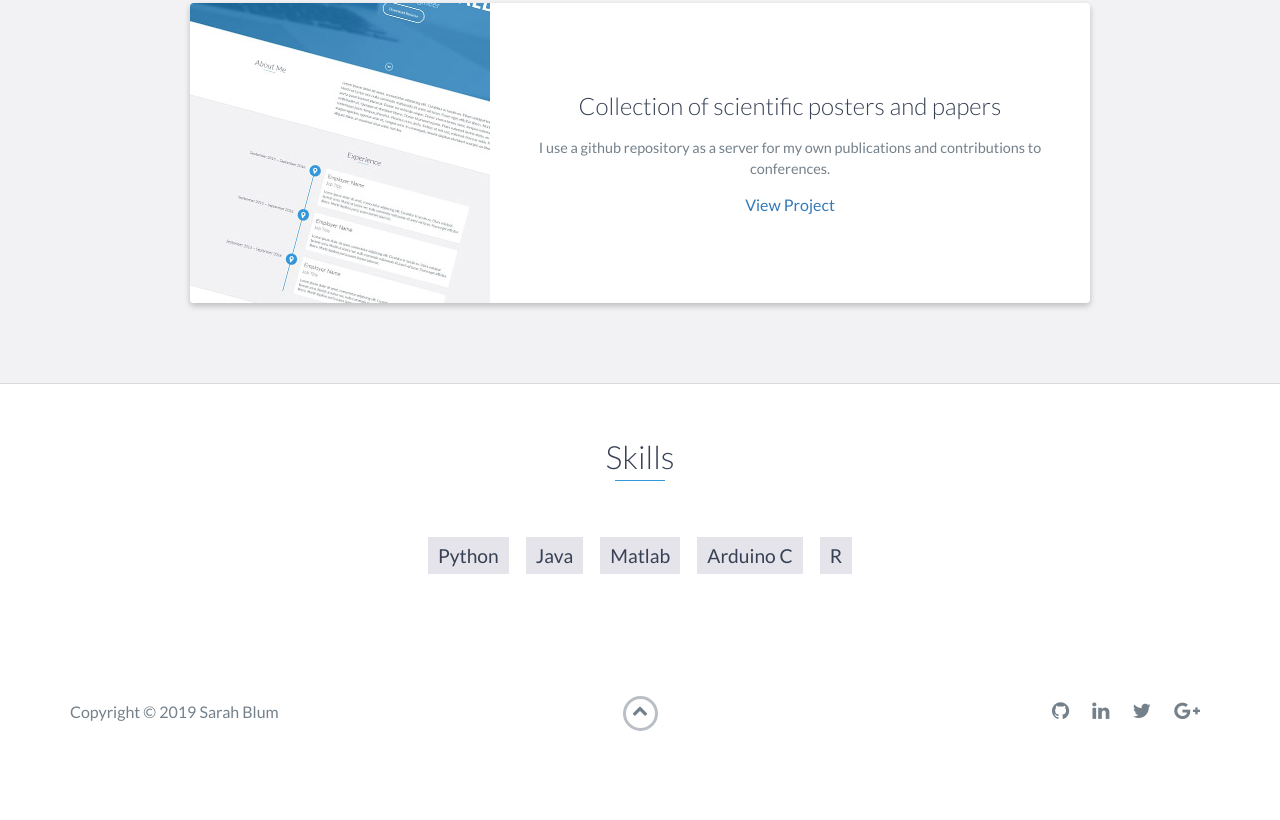
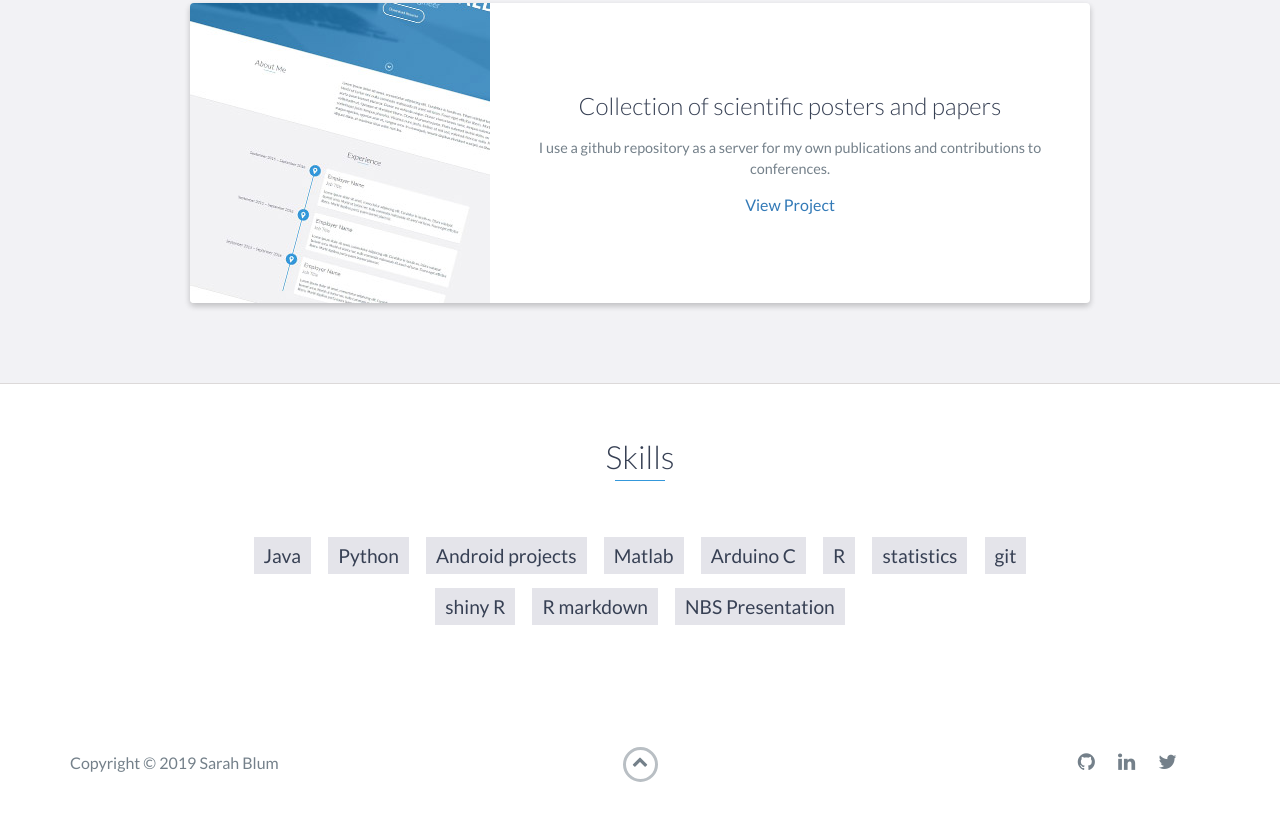
Before and after one commit to s4rify/page, a website: page index.html in a window 1280 px wide. Shown: the part 3925-4745 px from the top of the page. Before the commit the page ends 4710 px from the top, so only its background shows below. Drawn offline with nearby package versions, Linux system fonts and the light colour scheme.

Commit message:
added researchgate link

```diff
--- a/index.html
+++ b/index.html
@@ -247,11 +247,17 @@
     <div id="skills">
         <h2 class="heading">Skills</h2>
         <ul>
+            <li>Java</li>
             <li>Python</li>
-            <li>Java</li>
+            <li>Android projects</li>
 			<li>Matlab</li>
 			<li>Arduino C</li>
 			<li>R</li>
+			<li>statistics</li>
+			<li>git</li>
+			<li>shiny R</li>
+			<li>R markdown</li>
+			<li>NBS Presentation</li>
         </ul>
     </div>
     <!-- End #skills -->
@@ -281,7 +287,7 @@
                             <a href="https://twitter.com/s4rify/" target="_blank"><i class="fa fa-twitter" aria-hidden="true"></i></a>
                         </li>
                         <li>
-                            <a href="https://plus.google.com/" target="_blank"><i class="fa fa-google-plus" aria-hidden="true"></i></a>
+                            <a href="https://www.researchgate.net/profile/Sarah_Blum2" target="_blank"><i class="fa fa-researchgate" aria-hidden="true"></i></a>
                         </li>
                     </ul>
                 </div>
```
